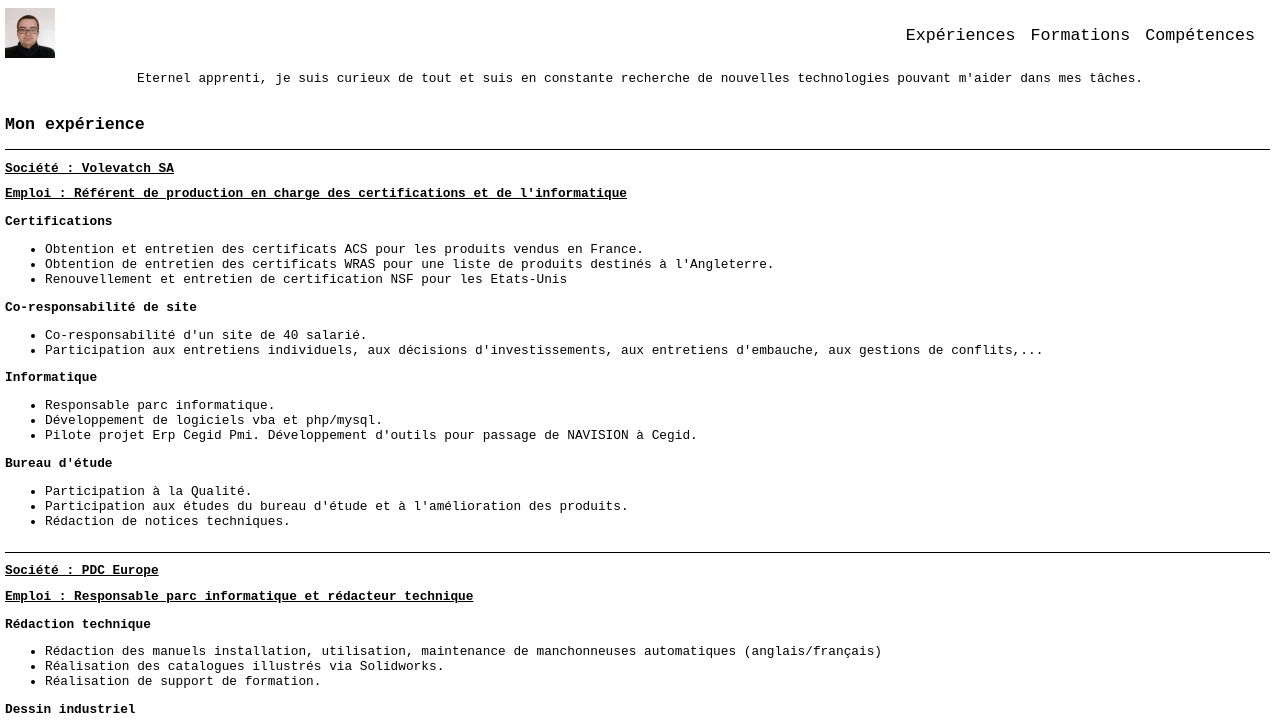
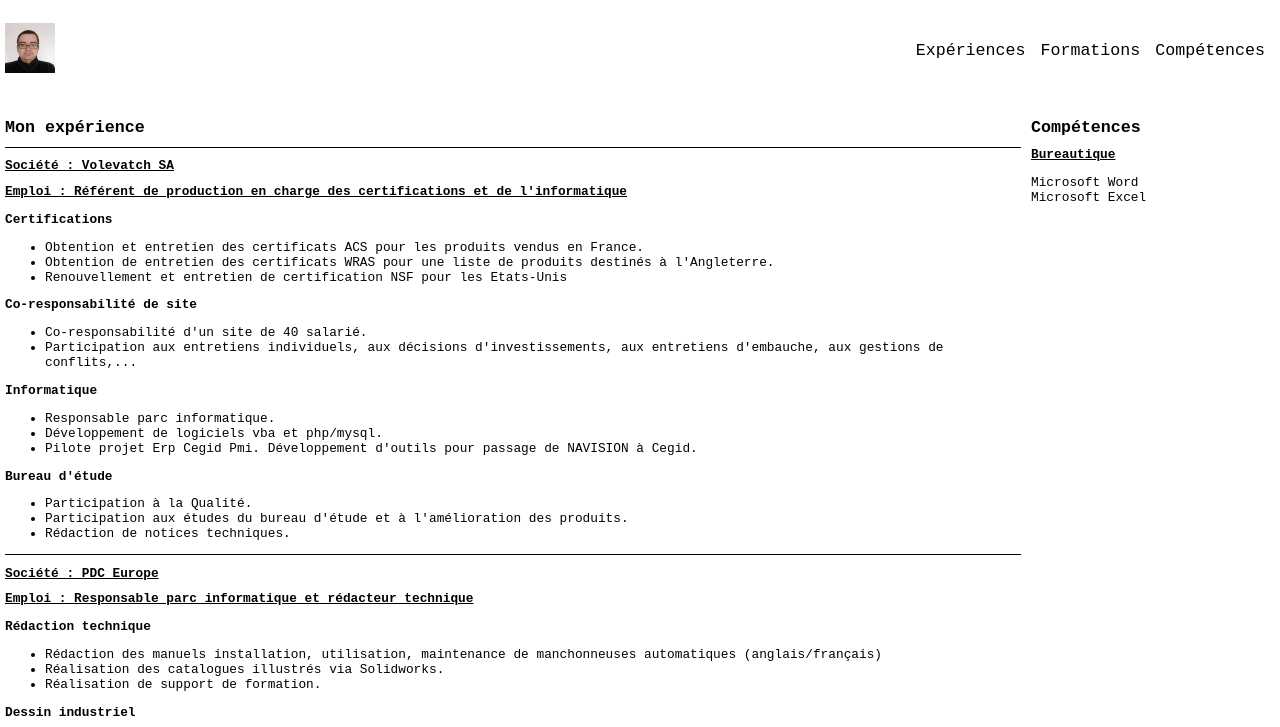
Before and after one commit to papythagor/cv, a plain HTML site: page index.html in a window 1280 px wide. Shown: the top 727 px of the page. Drawn offline with Linux system fonts and the light colour scheme.

Commit message:
Correction css

```diff
--- a/css/style.css
+++ b/css/style.css
@@ -15,7 +15,14 @@ header
 	display:flex;
 	justify-content:space-between;
 	align-items:flex-end;
-	margin-top : 5px;
+	margin-top:-20px;
+
+	position:fixed;
+	height:80px;
+	background-color:white;
+	width:100%;
+
+	padding-bottom:10px;
 }
 
 #logo
@@ -69,13 +76,15 @@ nav a:hover
 #banniere
 {
 	text-align:center;
+
 }
 
 h1
 {
 	font-size:1.3em;
 	margin-bottom:5px;
-	width:100%;
+
+	margin-top:10px;
 }
 
 
@@ -94,13 +103,15 @@ h3
 {
 	margin-top:10px;
 	border-top: 1px solid;
-
+	margin-left:0 auto;
+	margin-right:0 auto;
 
 }
 
 
 section
 {
+	margin-top:80px;
 	display:flex;
 	flex-direction:row;
 	flex-wrap:wrap;
@@ -108,17 +119,15 @@ section
 
 article
 {
-	display:flex;
-	margin-right: 5px;
-	flex-direction:column;
-	min-width:300px;
+
+	padding-right: 5px;
+	width:80%;
+
 }
 
 aside
 {
-	display:flex;
-	flex-direction:column;
-	margin-left:5px;
+	padding-left:5px;
 }
 
 aside ul
@@ -130,7 +139,6 @@ aside ul
 aside ul li
 {
 	list-style-type:none;
-	display:flex;
 
 
 }
```
